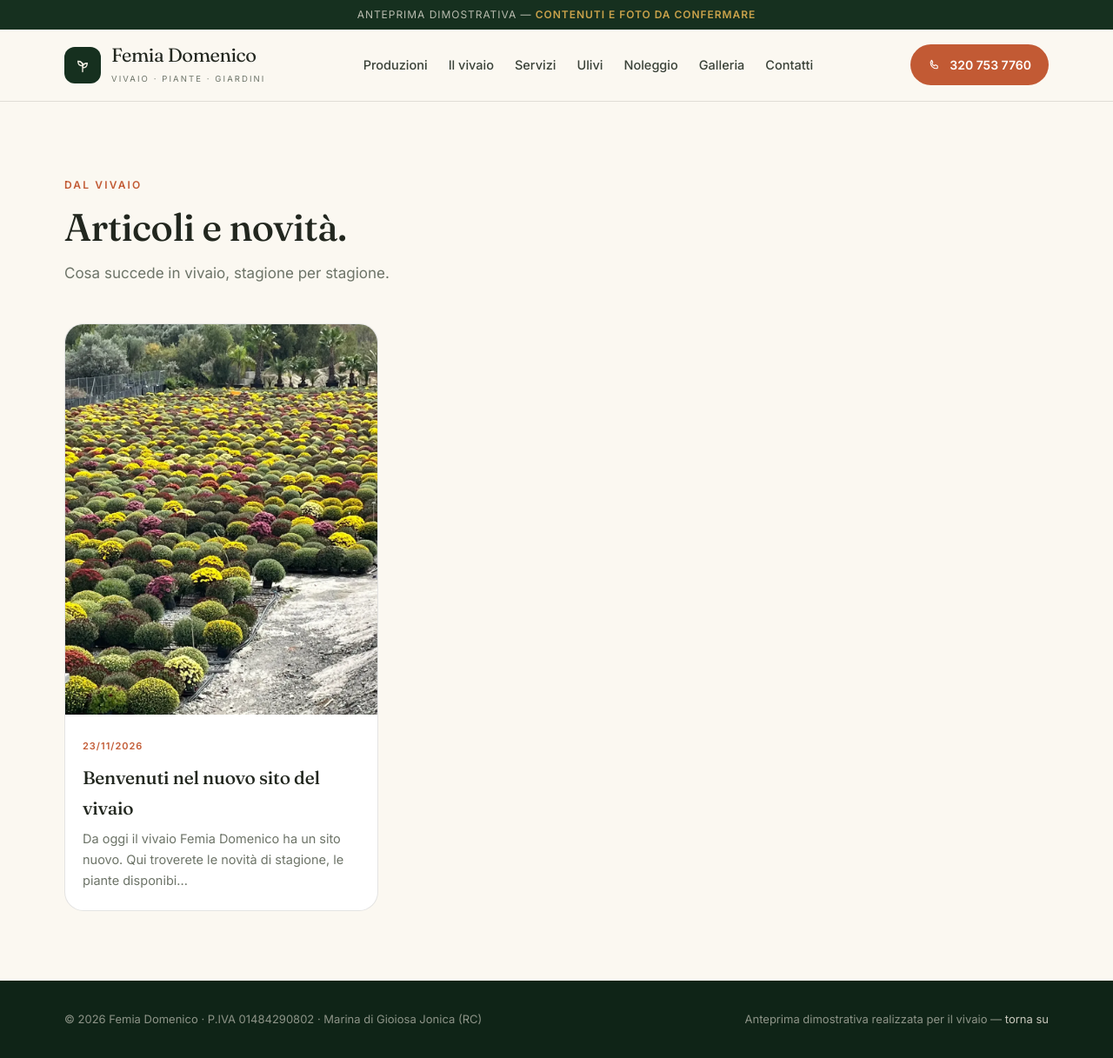
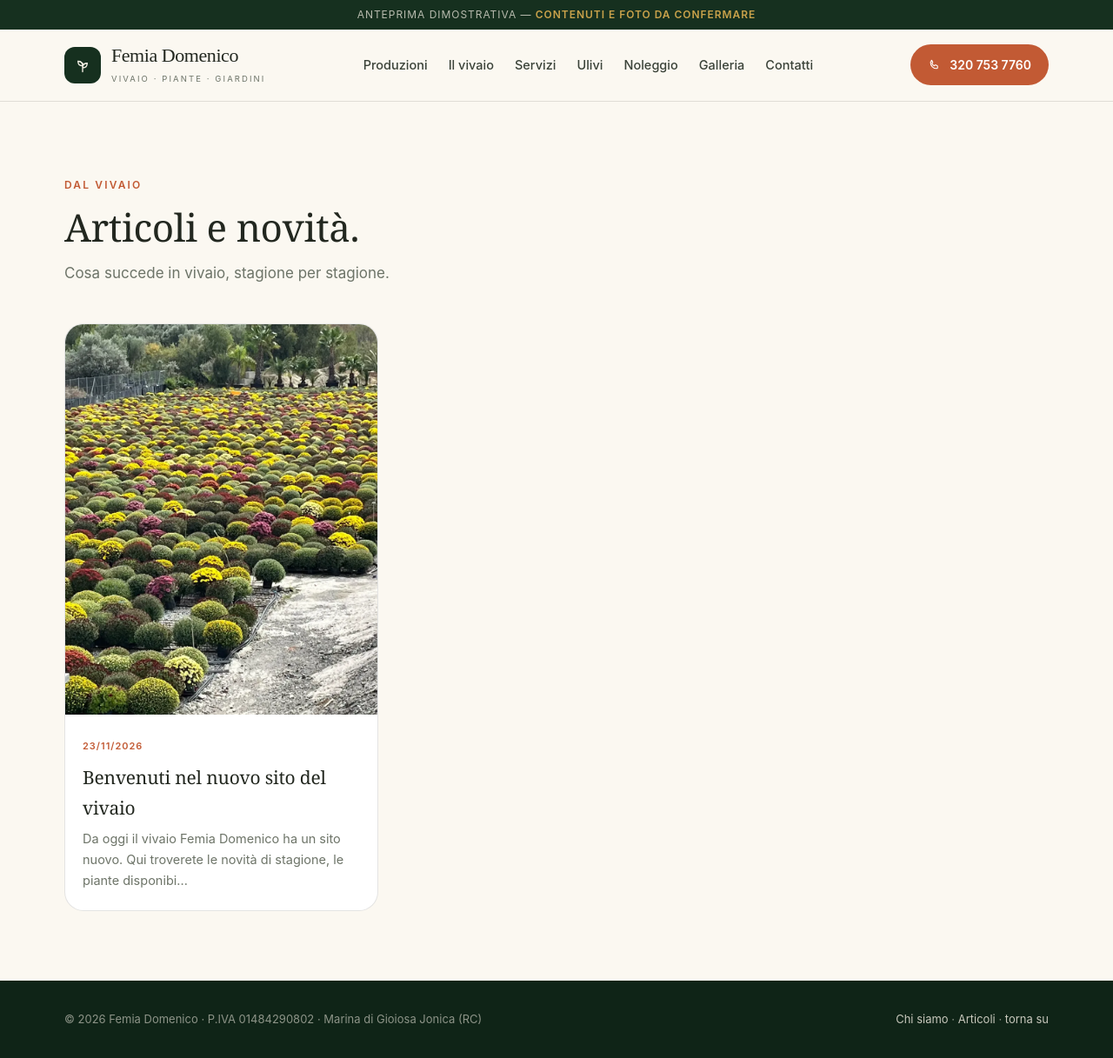
Before and after one commit to savermall/vivaio-femia-cms, a Jekyll site: the page built from articoli.html, in a window 1280 px wide and 1217 px high. Shown: the whole window at 87% size. Built offline with Jekyll 4.4.1, drawn with Linux system fonts in a browser that asks for light colours.

Commit message:
Aggiunge permalink articoli e link pagine nel footer

```diff
--- a/_layouts/default.html
+++ b/_layouts/default.html
@@ -330,7 +330,7 @@
 <footer>
   <div class="wrap foot">
     <span>© 2026 Femia Domenico · P.IVA 01484290802 · Marina di Gioiosa Jonica (RC)</span>
-    <span>Anteprima dimostrativa realizzata per il vivaio — <a href="#top">torna su</a></span>
+    <span><a href="/chi-siamo/">Chi siamo</a> · <a href="/articoli/">Articoli</a> · <a href="/#top">torna su</a></span>
   </div>
 </footer>
 
--- a/articoli.html
+++ b/articoli.html
@@ -2,6 +2,7 @@
 layout: default
 title: "Articoli e novità — Femia Domenico"
 description: "Notizie, stagioni e novità dal vivaio Femia Domenico a Marina di Gioiosa Jonica."
+permalink: /articoli/
 ---
 <section style="padding:80px 0">
   <div class="wrap">
```
